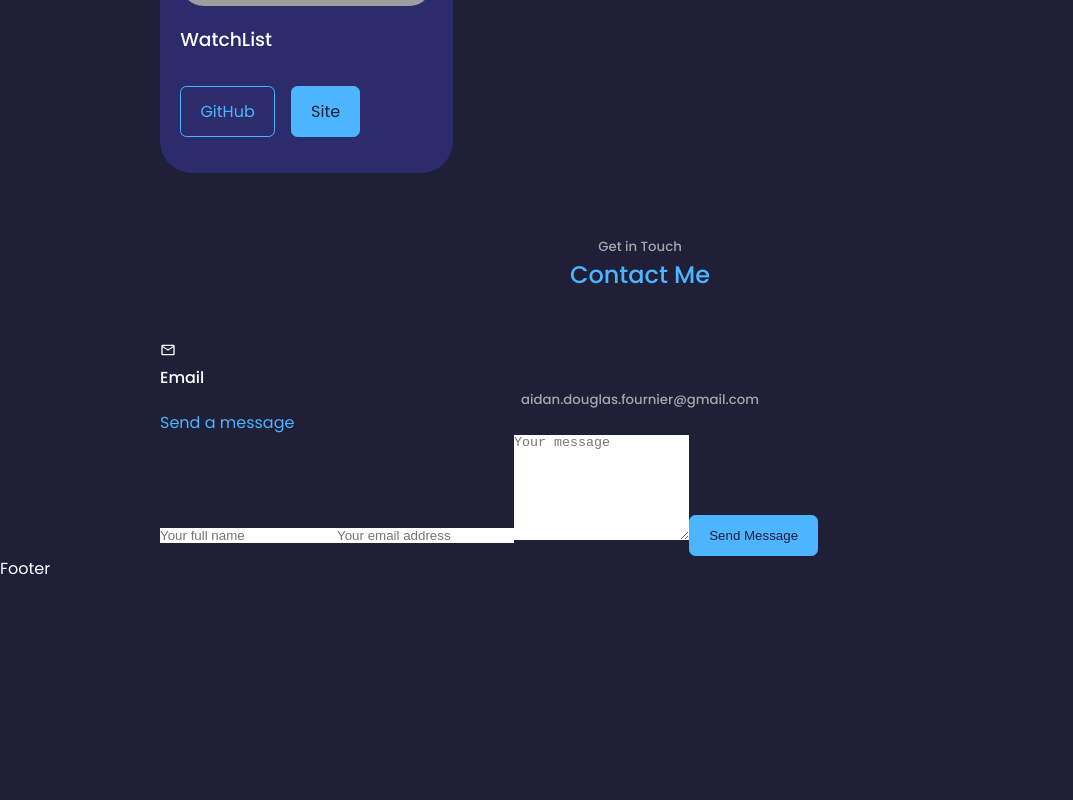
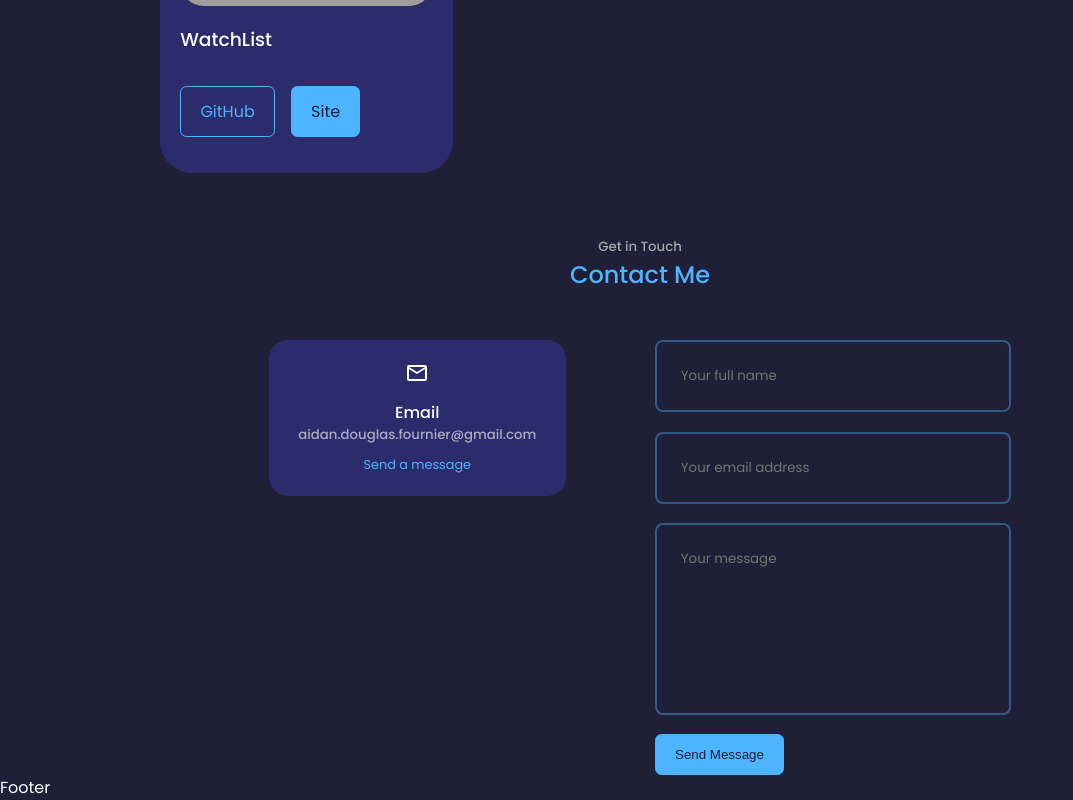
Before and after one commit to AidanFournier/react-portfolio-site, a React (Create React App) app: page / in a window 1280 px wide. Shown: the part 2774-3574 px from the top of the page, without its empty margins (0-1073 px from the left). Before the commit the page ends 3355 px from the top, so only its background shows below. Built offline with nearby package versions, Linux system fonts and the light colour scheme; grey boxes are pictures that could not be loaded.

Commit message:
Added styling

```diff
--- a/src/components/Contact.jsx
+++ b/src/components/Contact.jsx
@@ -10,7 +10,7 @@ const Contact = () => {
       <div className="container contact__container">
         <div className="contact__options">
           <article className="contact__option">
-            <MdOutlineMail />
+            <MdOutlineMail className="contact__option-icon"/>
             <h4>Email</h4>
             <h5>aidan.douglas.fournier@gmail.com</h5>
             <a href="mailto:aidan.douglas.fournier@gmail.com" target="_blank" rel="noreferrer">Send a message</a>
--- a/src/stylesheets/components/contact.scss
+++ b/src/stylesheets/components/contact.scss
@@ -0,0 +1,54 @@
+.container {
+    &.contact__container {
+        width: 58%;
+        display: grid;
+        grid-template-columns: 40% 48%;
+        gap: 12%;
+    }
+}
+
+.contact__options {
+    display: flex;
+    flex-direction: column;
+    gap: 1.2rem;
+}
+
+.contact__option {
+    background: $color-bg-variant;
+    padding: 1.2rem;
+    border-radius: 1.2rem;
+    text-align: center;
+    border: 1px solid transparent;
+    transition: $transition;
+    &:hover {
+        background: transparent;
+        border-color: $color-primary-variant;
+    }
+    a {
+        margin-top: 0.7rem;
+        display: inline-block;
+        font-size: 0.8rem;
+    }
+}
+
+.contact__option-icon {
+    font-size: 1.5rem;
+    margin-bottom: 0.5rem;
+}
+
+form {
+    display: flex;
+    flex-direction: column;
+    gap: 1.2rem;
+}
+
+input, textarea {
+    width: 100%;
+    padding: 1.5rem;
+    border-radius: 0.5rem;
+    background: transparent;
+    border: 2px solid $color-primary-variant;
+    resize: none;
+    color: $color-white;
+    font-family: 'Poppins', sans-serif;
+}
```
